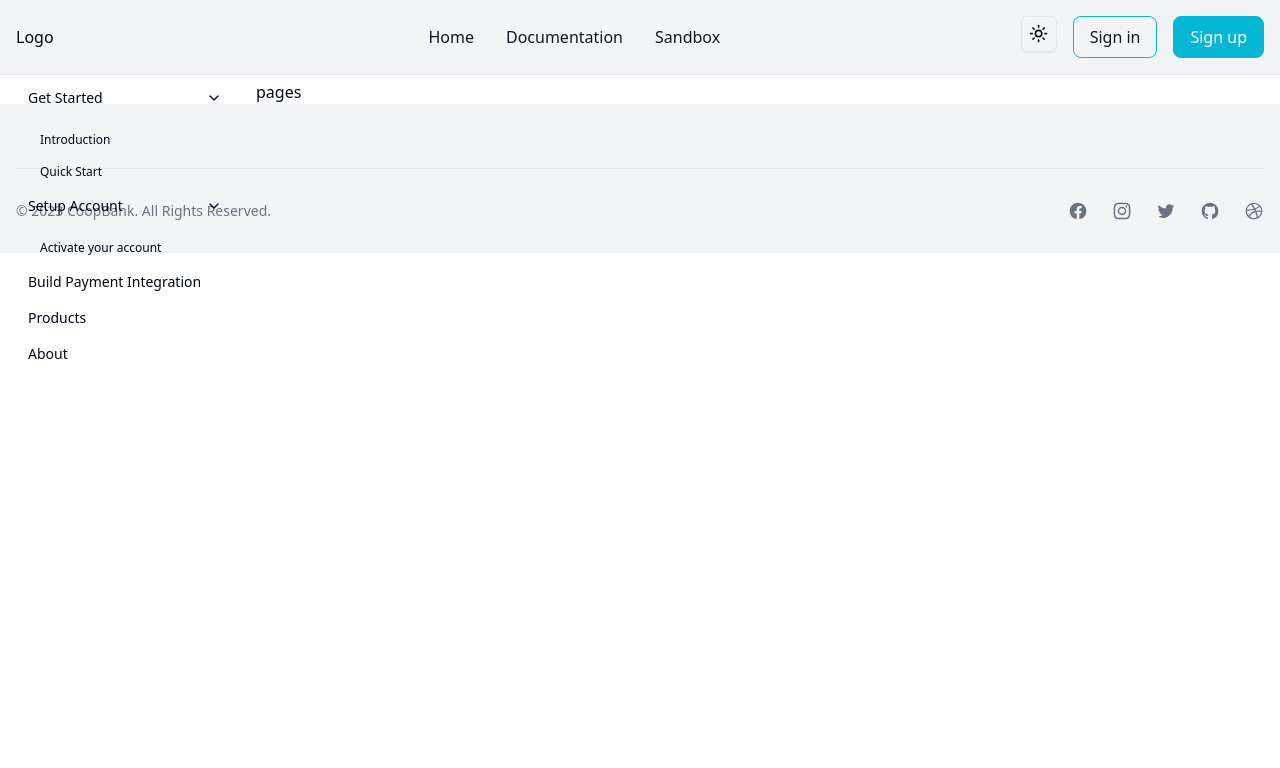
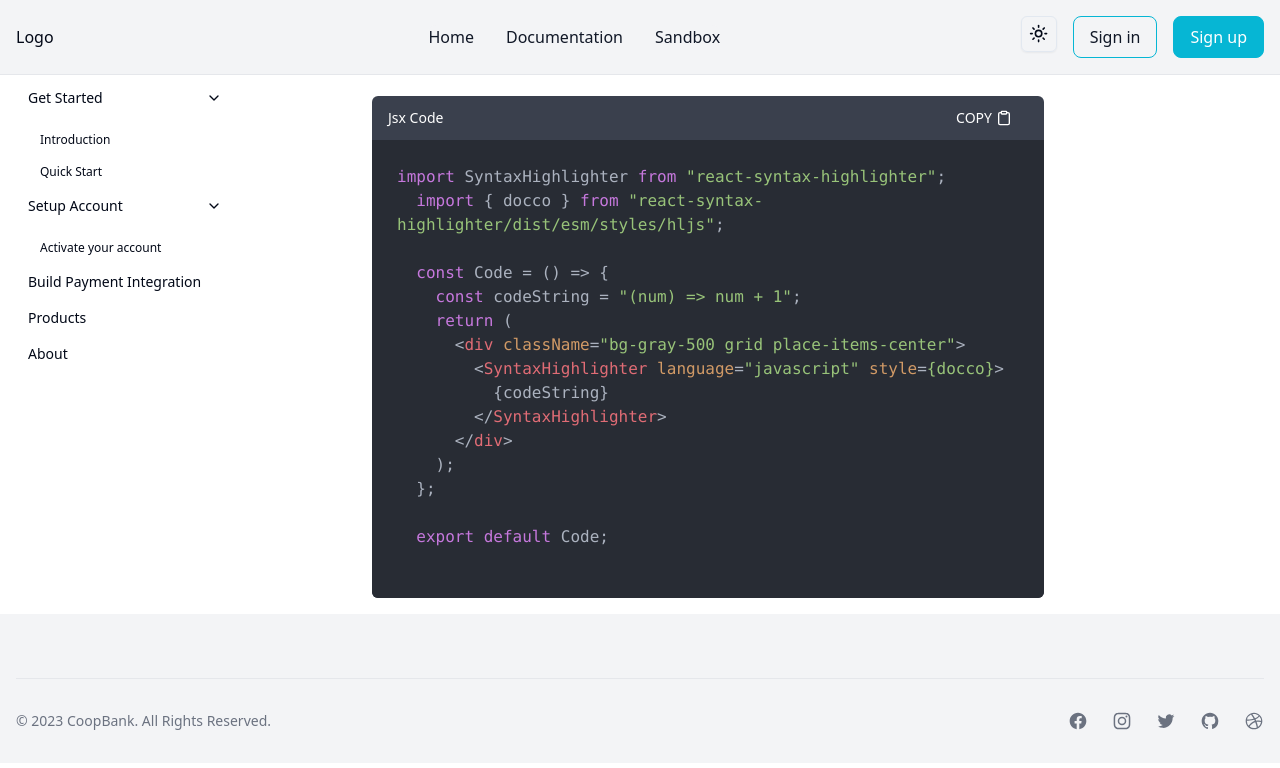
Before and after one commit to MuhidinM/souqGateway, a Next.js app: page /documentation/integration in a window 1280 px wide. Shown: the top 768 px of the page. Built offline with nearby package versions, Linux system fonts and the light colour scheme.

Commit message:
code section is done

```diff
--- a/app/documentation/integration/page.tsx
+++ b/app/documentation/integration/page.tsx
@@ -1,9 +1,31 @@
-import React from 'react'
+import Code from "@/components/Code";
+import React from "react";
 
 const pages = () => {
+  const codeString: string = `import SyntaxHighlighter from "react-syntax-highlighter";
+  import { docco } from "react-syntax-highlighter/dist/esm/styles/hljs";
+
+  const Code = () => {
+    const codeString = "(num) => num + 1";
+    return (
+      <div className="bg-gray-500 grid place-items-center">
+        <SyntaxHighlighter language="javascript" style={docco}>
+          {codeString}
+        </SyntaxHighlighter>
+      </div>
+    );
+  };
+
+  export default Code;
+  `;
+
   return (
-    <div>pages</div>
-  )
-}
+    <div>
+      <div className="">
+        <Code codeString={codeString} language={"jsx"} title="Jsx Code" />
+      </div>
+    </div>
+  );
+};
 
-export default pages
+export default pages;
--- a/components/Code.tsx
+++ b/components/Code.tsx
@@ -1,13 +1,41 @@
+"use client";
 import SyntaxHighlighter from "react-syntax-highlighter";
-import { docco } from "react-syntax-highlighter/dist/esm/styles/hljs";
+import { atomOneDark } from "react-syntax-highlighter/dist/esm/styles/hljs";
+import { Button } from "./ui/button";
+import { Clipboard } from "lucide-react";
 
-const Code = () => {
-  const codeString = "(num) => num + 1";
+interface CodeTypes {
+  codeString: string;
+  title: string;
+  language: string;
+}
+
+const Code: React.FC<CodeTypes> = ({ codeString,title, language }) => {
   return (
-    <div className="bg-gray-500 grid place-items-center h-screen">
-      <SyntaxHighlighter language="javascript" style={docco}>
-        {codeString}
-      </SyntaxHighlighter>
+    <div className="grid place-items-center my-4">
+      <div className="max-w-2xl min-w-[25rem] bg-[#3a404d] rounded-md overflow-hidden">
+        <div className="flex justify-between px-4 text-white text-xs items-center">
+          <p className="text-sm">{title}</p>
+          <Button
+            variant={"ghost"}
+            onClick={() => {
+              navigator.clipboard.writeText(codeString);
+            }}
+            className="py-1 inline-flex items-center gap-1 my-1 font-thin"
+          >
+            COPY
+            <Clipboard className="w-4" />
+          </Button>
+        </div>
+        <SyntaxHighlighter
+          language={language}
+          style={atomOneDark}
+          customStyle={{ padding: "25px" }}
+          wrapLongLines={true}
+        >
+          {codeString}
+        </SyntaxHighlighter>
+      </div>
     </div>
   );
 };
--- a/package.json
+++ b/package.json
@@ -29,6 +29,7 @@
     "@types/node": "^20",
     "@types/react": "^18",
     "@types/react-dom": "^18",
+    "@types/react-syntax-highlighter": "^15.5.10",
     "autoprefixer": "^10.0.1",
     "eslint": "^8",
     "eslint-config-next": "14.0.2",
--- a/tsconfig.json
+++ b/tsconfig.json
@@ -1,5 +1,6 @@
 {
   "compilerOptions": {
+    // "types": ["react", "react-dom", "react-syntax-highlighter"],
     "target": "es5",
     "lib": ["dom", "dom.iterable", "esnext"],
     "allowJs": true,
```
Also changed, not shown: 1 other file (tests, documents, lock files or other folders).
